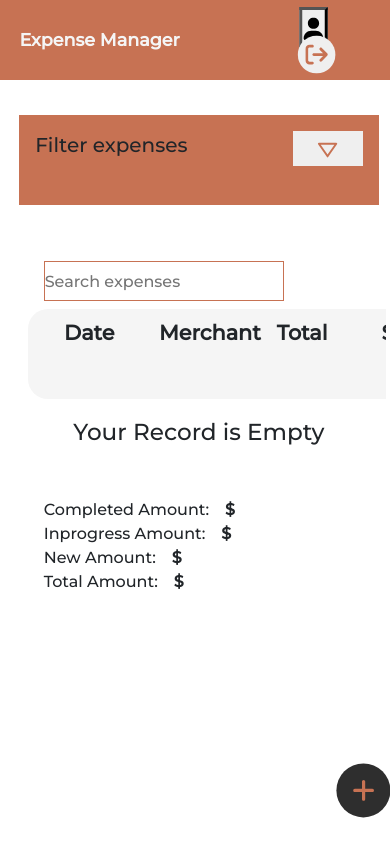
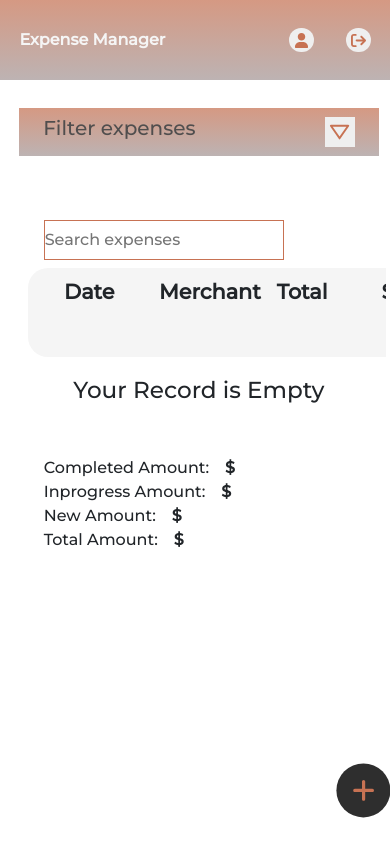
Before and after one commit to JUNNY12/expense_manager, a React (Create React App) app: page /login in a window 390 px wide. Both pictures are taken after typing "name@example.com", "Sample123" into the empty fields and a click on the button "Login". Built offline with nearby package versions, Linux system fonts and the light colour scheme.

Commit message:
styles: Restyled the filter component on mobile screen

```diff
--- a/src/App.css
+++ b/src/App.css
@@ -16,6 +16,29 @@ html {
   scroll-behavior: smooth;
 }
 
+.profileLogout {
+  display: flex;
+}
+
+.profile {
+  margin-right: 2em;
+}
+
+.profile ,
+.logout
+{
+  outline: none;
+  border: none;
+  padding: 0.3em;
+  color: var(--primary-color);
+  transform: scale(1.5);
+  cursor: pointer;
+  font-weight: bold;
+  display: flex;
+  justify-content: center;
+  align-items: center;
+  border-radius: 50%;
+}
 .loader {
   display: flex;
   justify-content: center;
@@ -24,7 +47,7 @@ html {
 }
 
 .navWrapper {
-  background: var(--primary-color);
+  background: linear-gradient(to bottom, #d59983, #bdb3b3);
   display: flex;
   justify-content: space-between;
   align-items: center;
@@ -36,32 +59,14 @@ html {
   z-index: 1;
 }
 
-
-
 .logoName {
   font-size: 2em;
   font-weight: bold;
+  cursor: pointer;
 }
-
-
 
 .connect {
   margin-top: 5em;
-}
-
-
-.logout {
-  outline: none;
-  border: none;
-  padding: 0.3em;
-  color: var(--primary-color);
-  transform: scale(2);
-  cursor: pointer;
-  font-weight: bold;
-  display: flex;
-  justify-content: center;
-  align-items: center;
-  border-radius: 50%;
 }
 
 .homeContainer {
@@ -255,10 +260,6 @@ label {
   font-size: clamp(1.3em, 2.5vw, 2em);
 }
 
-
-
-
-
 .homeContainer .tableResponsive {
   overflow-x: auto;
 }
@@ -271,10 +272,10 @@ label {
 }
 
 .filter {
-  background-color: #c77253;
+  background: linear-gradient(to bottom, #d59983, #bdb3b3);
   position: fixed;
-  height: 100%;
 }
+
 
 .clearFilter {
   outline: none;
@@ -282,13 +283,16 @@ label {
   background: #f5f5f5;
   color: #c77253;
   padding: 0.5em;
-  width: 100%;
+  width: 150px;
+  height: 35px;
   text-align: center;
 }
 
 .merchantInput {
-  width: 100%;
+  width: 250px;
+  height: 35px;
   outline: none;
+
   border: 1px solid #c77253;
 }
 
@@ -308,15 +312,17 @@ label {
 
 .min,
 .max {
-  width: 3em;
+  width: 80px;
   outline: none;
   border: 1px solid #c77253;
+  height: 35px;
 
 }
 
 .dateInput {
   border: 1px solid #c77253;
   outline: none;
+  height: 35px;
 }
 
 .receiptContainer {
@@ -342,17 +348,29 @@ label {
   outline: none;
   color: #c77253;
   border: none;
-  width: 3em;
+  width: 30px;
+  height: 30px;
+  display: flex;
+  justify-content: center;
+  align-items: center;
 }
 
 .topFilter {
   display: flex;
   align-items: center;
+  padding: 1rem;
   justify-content: space-between;
+  height: 15px;
 }
 
 .filterContainer {
   display: block;
+  transition: .5s ease-in-out;
+  color: #504e4e;
+}
+
+.filterHead{
+  color:#504e4e ;
 }
 
 @media all and (max-width:1250px) {
@@ -362,7 +380,7 @@ label {
 
   .filter {
     position: relative;
-    margin: 2%;
+    margin: 0 2% 0 2%;
   }
 
   .showButton {
@@ -372,6 +390,7 @@ label {
 
   .hideFilterContainer {
     display: none;
+    transition: .5s ease-in-out;
   }
 
 }
@@ -453,15 +472,14 @@ label {
   }
 
   .logoName {
-    font-size: 1.1em;
+    font-size: 1em;
   }
 
   .profile {
-    margin-right: 3em;
-    transform: scale(1.5);
+    transform: scale(1);
   }
 
   .logout {
-    transform: scale(1.5);
+    transform: scale(1);
   }
 }
--- a/src/asset/styles/profile/profile.css
+++ b/src/asset/styles/profile/profile.css
@@ -1,24 +1,3 @@
-.profileLogout {
-    display: flex;
-}
-
-.profile {
-    margin-right: 8em;
-}
-
-.profile {
-    outline: none;
-    border: none;
-    padding: 0.3em;
-    color: var(--primary-color);
-    transform: scale(2);
-    cursor: pointer;
-    font-weight: bold;
-    display: flex;
-    justify-content: center;
-    align-items: center;
-    border-radius: 50%;
-}
 
 .profileHeader {
     background: linear-gradient(to right, #d59983, #bdb3b3);
--- a/src/component/Filter.js
+++ b/src/component/Filter.js
@@ -6,17 +6,18 @@ const Filter = () => {
     const [show, setShow] = useState(false)
 
     return (
-        <div className='filter px-3 py-3'>
-            <div className='topFilter mb-2'>
-                <h1 className='fs-5'>Filter expenses</h1>
+        <div className='filter px-2 py-2'>
+            <div className='topFilter'>
+                <h1 className='fs-5 filterHead'>Filter expenses</h1>
                 <div className='showButton fs-3' >
                     <button
                         onClick={() => setShow(prev => !prev)}
                     ><BiDownArrow /></button>
                 </div>
             </div>
+
             <div className={show ? "filterContainer" : "hideFilterContainer"}>
-                <form className=''>
+                <form className='mt-4 p-3'>
                     <div>
                         <input
                             type={`radio`}
@@ -32,17 +33,17 @@ const Filter = () => {
                             type={`radio`}
                             name="status"
                         />
-                        <label>Inprogress</label>
+                        <label>New</label>
                     </div>
 
                     <div>
                         <input
                             className='me-3'
                             name="status"
-                            type={`radio`}
+                            type={`checkbox`}
 
                         />
-                        <label>New</label>
+                        <label>Inprogress</label>
                     </div>
 
                     <div className='minMax d-flex'>
@@ -52,7 +53,6 @@ const Filter = () => {
                             <input
                                 className='min'
                                 type={`number`}
-
                             />
                         </div>
                         <div className='dash'></div>
@@ -95,7 +95,7 @@ const Filter = () => {
                         </select>
                     </div>
 
-                    <div className='mt-5'>
+                    <div className='mt-5 d-flex align-items-center justify-content-center'>
                         <button
                             className='clearFilter'
                         >Clear Filter</button>
--- a/src/component/Nav.js
+++ b/src/component/Nav.js
@@ -7,10 +7,16 @@ const Nav = () => {
         <div className='logoName'>Expense Manager</div>
         <div className='profileLogout'>
            <Link to={`/profile`}>
-                <button className='profile'><User /></button>
+                <button
+                title='Profile'
+                aria-label='Profile'
+                className='profile'><User /></button>
            </Link>
             <Link to={`/login`}>
-                <button className='logout'><SignOut /></button>
+                <button
+                title='Logout'
+                aria-label='Logout'
+                className='logout'><SignOut /></button>
             </Link>
         </div>
 
--- a/src/config/routes.js
+++ b/src/config/routes.js
@@ -1,16 +1,14 @@
 import { Outlet, useLocation, useNavigate } from "react-router-dom";
-import Login from "../page/auth/Login";
 import NotFound from "../page/notfound/NotFound";
 import Nav from "../component/Nav";
 import React, { useEffect, useState } from "react";
-import Loader from "../component/Loader";
+
 
 const LazyHome = React.lazy(() => import('../page/Home/Home'));
 const LazyRegister = React.lazy(() => import('../page/auth/Register'));
 const LazProfile = React.lazy(() => import('../page/profile/Profile'));
 const LazyLogin = React.lazy(() => import('../page/auth/Login'));
 
-let user = false;
 
 function Routes() {
     return [
@@ -46,7 +44,7 @@ function RoutesConfig() {
 
     const isPrivate = (route) => route.private;
 
-    const [user, setUser] = useState(false);
+    const [user] = useState(true);
 
     const redirect = () => {
         navigate('/login');
--- a/src/page/auth/Login.jsx
+++ b/src/page/auth/Login.jsx
@@ -1,5 +1,5 @@
 import { useRef, useEffect } from 'react'
-import { useNavigate, Link, Navigate } from 'react-router-dom'
+import { useNavigate, Link} from 'react-router-dom'
 import { useForm } from '../../hooks/useForm'
 import { EmailIcon, UserLoginIcon, PasswordIcon, GoogleIcon, EyeIcon, EyeSlashIcon } from '../../asset/icon/Icon'
 import "../../asset/styles/auth/auth.css"
@@ -18,9 +18,7 @@ const Login = () => {
     const [showPassword, setShowPassword] = useState(false)
     const togglePasswordVisiblity = () => {
         setShowPassword(!showPassword)
-        console.log('hello')
     }
-
 
     const inputType = showPassword ? 'text' : 'password'
 
--- a/src/page/auth/Register.jsx
+++ b/src/page/auth/Register.jsx
@@ -1,12 +1,12 @@
 import { useRef, useEffect } from 'react'
-import { useNavigate, Link } from 'react-router-dom'
+import { Link } from 'react-router-dom'
 import { useForm } from '../../hooks/useForm'
-import { EmailIcon, UserLoginIcon, PasswordIcon, GoogleIcon, User } from '../../asset/icon/Icon'
+import { EyeIcon, EyeSlashIcon, EmailIcon, UserLoginIcon, PasswordIcon, GoogleIcon, User } from '../../asset/icon/Icon'
 import "../../asset/styles/auth/auth.css"
+import { useState } from 'react'
 
 
 const Register = () => {
-  const navigate = useNavigate()
 
   const [values, handleValueChange] = useForm({
     password: '',
@@ -14,6 +14,12 @@ const Register = () => {
     username: ''
   })
 
+  const [showPassword, setShowPassword] = useState(false)
+  const togglePasswordVisiblity = () => {
+    setShowPassword(!showPassword)
+  }
+
+  const inputType = showPassword ? 'text' : 'password'
   const inputRef = useRef(null)
 
   useEffect(() => {
@@ -77,10 +83,22 @@ const Register = () => {
               name='password'
               value={password}
               onChange={handleValueChange}
-              type={`password`}
+              type={inputType}
               aria-label='password'
               placeholder='Enter your password'
             />
+            <button
+              disabled={password.length === 0}
+              className='eye'
+              type='button'
+              onClick={togglePasswordVisiblity}
+            >
+              {showPassword ?
+                <EyeSlashIcon />
+                :
+                <EyeIcon />
+              }
+            </button>
           </div>
 
           <button className='registerBtn btn-2'>Register</button>
```
Also changed, not shown: src/asset/styles/auth/auth.css (+25 -18 lines), src/page/profile/Profile.jsx (+18 -10 lines), src/hooks/usePasswordValidation.js (deleted).
